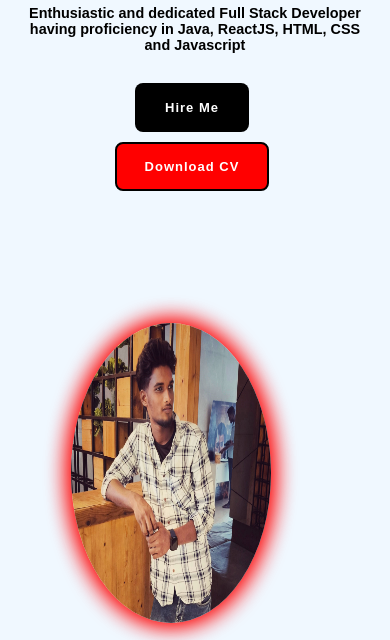
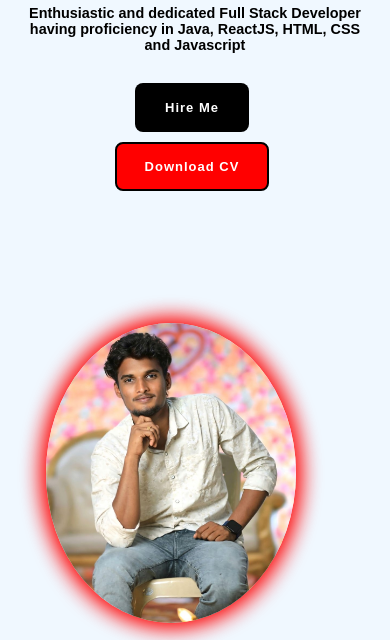
Before and after one commit to Ranjith3002/Ranjith3002.github.io, a plain HTML site: page index.html in a window 390 px wide. Shown: the part 204-844 px from the top of the page. Drawn offline with nearby package versions, Linux system fonts and the light colour scheme.

Commit message:
added image bio

```diff
--- a/index.html
+++ b/index.html
@@ -64,7 +64,7 @@
 
          <div class="img-box">
             <div data-aos="zoom-in">
-                <img src="./images/bioo.jpg" alt="my image">
+                <img src="./images/bio.jpeg" alt="my image">
             </div>
 
 
@@ -89,7 +89,7 @@
         </p></H4>
 
     </p>
-<a href="https://github.com/Ranjith3002" class="btn-2" >PROJECTS</a>
+<a href="https://github.com/Ranjith3002" class="btn-2" target="_blank" >PROJECTS</a>
 </div>
 
 </section>
@@ -99,41 +99,7 @@
 
 
 <div id="skills" data-aos="fade-right" data-aos-duration="2000">
-    <!-- <section class="skills">
 
-        <div class="skill-content" data-aos="fade-right" data-aos-duration="2000">
-            <h1 style="color: red; background-color:rgb(43, 42, 42)"> Skills</h1>
-            <ul data-aos="fade-right" data-aos-duration="2000" style="display: flex; flex-wrap: wrap; list-style: none; padding: 0;">
-                <li class="html5" style="margin-right: 20px;"><i style="color:red;font-size:30px;" class="fa-brands fa-html5">&nbsp;&nbsp;</i>Html5</li>
-                <li style="margin-right: 20px;"><i style="color:white; font-size:30px;" class="fa-brands fa-css3-alt">&nbsp;&nbsp;</i>Css3</li>
-                <li class="js" style="margin-right: 20px;"><i style="color:white;
-                ;font-size:30px;" class="fa-brands fa-js">&nbsp;&nbsp;</i>Javascript</li>
-                <li class="js" style="margin-right: 20px;"><i style="color:white;
-                font-size:30px;" class="fa-brands fa-bootstrap">&nbsp;&nbsp;</i>Bootstrap</li>
-                <li class="react" style="margin-right: 20px;"><i style="color:white;
-                ;font-size:30px;" class="fa-brands fa-react">&nbsp;&nbsp;</i>React JS</li>
-                <li class="api" style="margin-right: 20px;"><i style="color:white;
-                font-size:30px;" class="fa-brands fa-sass" >&nbsp;&nbsp;</i>Sass</li>
-                <li class="db" style="margin-right: 20px;"><i style="color:white;
-                font-size:30px;" class="fa-brands fa-git-alt">&nbsp;&nbsp;</i>Git</li>
-                <li class="db" style="margin-right: 20px;"><i style="color:white;
-                ;font-size:30px;"  class="fa-solid fa-database">&nbsp;&nbsp;</i>Ms sql</li>
-                <li class="java" style="margin-right: 20px;"><i style="color: #e8a83b;font-size:30px;" class="fa-brands fa-java fa-flip-horizontal">&nbsp;&nbsp;</i>Java</li>
-                <li class="api" style="margin-right: 20px;"><i style="color:white;
-                ;font-size:30px;" class="fa-solid fa-link">&nbsp;&nbsp;</i>Api</li>
-
-            </ul>
-            <div class="btn-box">
-                <button hidden class="btn-1">Hire me</button>
-                <button hidden class="btn-2">Experience</button>
-            </div>
-        </div>
-        <div class="img-box2 ">
-            <div class="about-img" data-aos="zoom-in">
-                <img src="./images/imgskill.jpeg" alt="my image">
-            </div>
-        </div>
-    </section> -->
     <section class="skills">
         <div class="skill-content" data-aos="fade-right" data-aos-duration="2000">
             <h1 style="color: red; background-color:rgb(43, 42, 42);">Skills</h1>
--- a/style1.css
+++ b/style1.css
@@ -983,7 +983,7 @@ html, body {
         font-size: 14px;
     }
     .img-box img {
-        width: 200px;
+        width: 250px;
     }
     .footer ul li {
         display: block;
```
Also changed, not shown: images/bio.jpeg (added).
